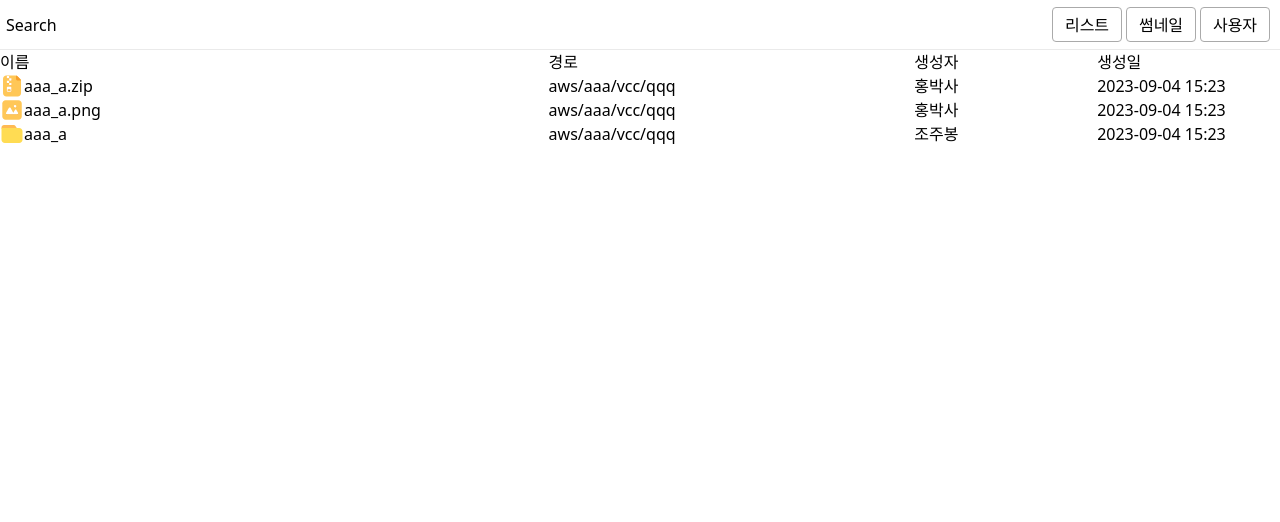
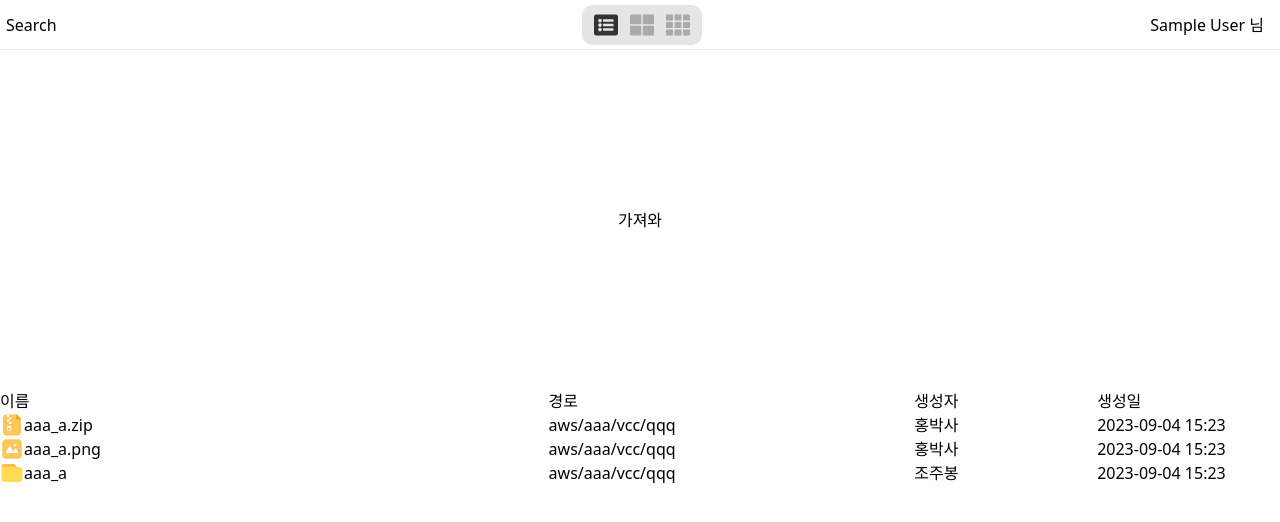
Before and after one commit to Kimgyungjong/datacenter, a React (Vite) app: page /dashboard in a window 1280 px wide. Shown: the top 522 px of the page. Built offline with nearby package versions, Linux system fonts and the light colour scheme; sample sign-in values are in the browser's storage.

Commit message:
feat : 1 차 세이브

```diff
--- a/package.json
+++ b/package.json
@@ -46,6 +46,5 @@
     "typescript": "^5.0.2",
     "vite": "^4.4.5",
     "vite-tsconfig-paths": "^4.2.0"
-  },
-  "proxy": "http://172.168.10.68:8080"
+  }
 }
--- /dev/null
+++ b/src/components/ImageComponent.tsx
@@ -0,0 +1,42 @@
+import React from "react";
+import { styled } from "styled-components";
+import { ComponentProps } from "@src/interfaces";
+
+const ThumbnailComponent: React.FC<ComponentProps> = ({ data }) => {
+  const typeIcon = (type: string) => {
+    switch (type) {
+      case "jpeg":
+      case "jpg":
+      case "png":
+      case "svg":
+        return "src/assets/images/type-img.svg";
+      case "zip":
+        return "src/assets/images/type-package.svg";
+      case "dir":
+        return "src/assets/images/type-folder.svg";
+      default:
+        return "src/assets/images/type-unknown.svg";
+    }
+  };
+  return (
+    <div>
+      {data.map((i) => (
+        <StyledItem key={i.id}>
+          <img src={typeIcon(i.ext)} alt="" />
+          <p>{i.name}</p>
+        </StyledItem>
+      ))}
+    </div>
+  );
+};
+const StyledItem = styled.div`
+  display: inline-flex;
+  flex-direction: column;
+  justify-content: center;
+  align-items: center;
+  & img {
+    pointer-events: none;
+    width: 140px;
+  }
+`;
+export default ThumbnailComponent;
--- a/src/components/Search.tsx
+++ b/src/components/Search.tsx
@@ -1,5 +1,13 @@
-import React from "react";
+import { styled } from "styled-components";
 
-export default function Search() {
-  return <div>Search</div>;
-}
+const Search = () => {
+  return <StyledSearch>Search</StyledSearch>;
+};
+const StyledSearch = styled.section`
+  display: inline-flex;
+  justify-content: space-between;
+  align-items: center;
+  flex: 5;
+`;
+
+export default Search;
--- a/src/components/Toolbar.tsx
+++ b/src/components/Toolbar.tsx
@@ -1,12 +1,13 @@
 import { useContext, useState } from "react";
 import { styled } from "styled-components";
+import { FaListAlt, FaTh, FaThLarge } from "react-icons/fa";
 import { TypeContext, UserContext } from "@src/context/Context";
 interface ToolbarProps {
-  handleLogout: () => void;
+  handleLogout: (id: number) => void;
 }
 export default function Toolbar({ handleLogout }: ToolbarProps) {
-  const { setType } = useContext(TypeContext);
-  const { user, setUser } = useContext(UserContext);
+  const { type, setType } = useContext(TypeContext);
+  const { user } = useContext(UserContext);
   const [showLogoutMenu, setShowLogoutMenu] = useState(false);
   const handleModal = (type: string) => {
     setType(type);
@@ -16,17 +17,23 @@ export default function Toolbar({ handleLogout }: ToolbarProps) {
 
   const toggleLogoutMenu = () => {
     setShowLogoutMenu(!showLogoutMenu);
-    setUser({ id: "1", username: "aaa" });
   };
 
   const buttonArr = [
     {
       name: "리스트",
       type: "list",
+      component: <FaListAlt />,
+    },
+    {
+      name: "이미지",
+      type: "image",
+      component: <FaThLarge />,
     },
     {
       name: "썸네일",
       type: "thumbnail",
+      component: <FaTh />,
     },
     // {
     //   name: "계층",
@@ -35,18 +42,24 @@ export default function Toolbar({ handleLogout }: ToolbarProps) {
   ];
   return (
     <StyledToolbar>
-      {buttonArr.map((item) => (
-        <button key={item.type} onClick={() => handleModal(item.type)}>
-          {item.name}
-        </button>
-      ))}
-      <UserButton onClick={toggleLogoutMenu}>사용자</UserButton>
+      <Wrapper>
+        {buttonArr.map((item) => (
+          <Button
+            key={item.type}
+            className={type === item.type ? "active" : ""}
+            onClick={() => handleModal(item.type)}
+          >
+            {item.component}
+          </Button>
+        ))}
+      </Wrapper>
+      <UserButton onClick={toggleLogoutMenu}>{user.name} 님</UserButton>
       {showLogoutMenu && (
         <>
           <StyledWrapper onClick={toggleLogoutMenu} />
           <LogoutMenu>
-            <div className="user">{user.username}</div>
-            <button onClick={handleLogout}>로그아웃</button>
+            <div className="user">{user.name}</div>
+            <button onClick={() => handleLogout(user.id)}>로그아웃</button>
           </LogoutMenu>
         </>
       )}
@@ -55,25 +68,39 @@ export default function Toolbar({ handleLogout }: ToolbarProps) {
 }
 const StyledToolbar = styled.section`
   display: inline-flex;
-  justify-content: center;
+  justify-content: space-between;
   align-items: center;
-
-  & button {
-    width: 70px;
-    border-radius: 4px;
-    border: 1px solid #aaa;
-    color: black;
-    height: 2.2rem;
-    padding: 4px 6px;
-    margin-right: 4px;
-    vertical-align: middle;
-    text-align: center;
+  flex: 6;
+  & div {
   }
 `;
-
+const Wrapper = styled.div`
+  background-color: rgba(0, 0, 0, 0.1);
+  border-radius: 10px;
+  padding: 4px 8px;
+  display: flex;
+  align-items: center;
+`;
+const Button = styled.button`
+  width: 24px;
+  height: 24px;
+  font-size: 24px;
+  color: #aaa;
+  margin: 4px;
+  margin-right: 8px;
+  &:last-child {
+    margin-right: 4px;
+  }
+  &.active {
+    color: #333;
+  }
+  &:hover {
+    color: #333;
+  }
+`;
 const UserButton = styled.button`
   border-radius: 4px;
-  border: 1px solid #aaa;
+  border: none;
   color: black;
   height: 2.2rem;
   padding: 4px 6px;
@@ -125,6 +152,8 @@ const StyledWrapper = styled.div`
   position: absolute;
   width: 100vw;
   height: 100vh;
+  background: rgba(100, 100, 100, 0.2);
+  top: 0;
   top: 0;
   left: 0;
 `;
--- a/src/context/Context.tsx
+++ b/src/context/Context.tsx
@@ -13,7 +13,13 @@ const defaultValue: ContextType = {
   setFiles: () => {},
   type: "list",
   setType: () => {},
-  user: { id: "", username: "" },
+  user: {
+    id: 1,
+    name: "user",
+    language: "ko_KR",
+    role: "ADMIN",
+    status: "ACTIVATE",
+  },
   setUser: () => {},
 };
 interface File {
@@ -21,8 +27,11 @@ interface File {
   file: File;
 }
 interface User {
-  id: string;
-  username: string;
+  id: number;
+  name: string;
+  language: string;
+  role: string;
+  status: string;
 }
 interface FilesContextType {
   files: File[];
@@ -71,7 +80,7 @@ export const TypeProvider: React.FC<{ children: ReactNode }> = ({
 export const UserProvider: React.FC<{ children: ReactNode }> = ({
   children,
 }) => {
-  const [user, setUser] = useState<User>({ id: "", username: "" });
+  const [user, setUser] = useState<User>(defaultValue.user);
 
   return (
     <UserContext.Provider value={{ user, setUser }}>
--- a/src/pages/Dashboard.tsx
+++ b/src/pages/Dashboard.tsx
@@ -17,19 +17,22 @@ const ListComponent = lazy(() => import("@src/components/ListComponent"));
 const ThumbnailComponent = lazy(
   () => import("@src/components/ThumbnailComponent")
 );
+const ImageComponent = lazy(() => import("@src/components/ImageComponent"));
 const TreeComponent = lazy(() => import("@src/components/TreeComponent"));
 
 function Dashboard({ setAuthenticated }: DashboardProps) {
   const navigate = useNavigate();
   const { type } = useContext(TypeContext);
-  const { user, setUser } = useContext(UserContext);
+  const { setUser } = useContext(UserContext);
   const [data, setData] = useState<DataProps[]>([]);
   const [isDragActive, setIsDragActive] = useState(false);
   const [percent, setPercent] = useState(0);
 
   useEffect(() => {
     const localUser = localStorage.getItem("userInfo");
-    setUser(JSON.parse(localUser));
+    if (typeof localUser === "string") {
+      setUser(JSON.parse(localUser));
+    }
     setData([
       {
         id: 1,
@@ -70,8 +73,8 @@ function Dashboard({ setAuthenticated }: DashboardProps) {
     //   setData(result);
     // });
   }, []);
-  const handleLogout = () => {
-    logout();
+  const handleLogout = (id: number) => {
+    logout(id);
     setAuthenticated(false);
     navigate("/login"); // 로그아웃 시 /login 페이지로 리디렉션
   };
@@ -82,6 +85,9 @@ function Dashboard({ setAuthenticated }: DashboardProps) {
   switch (type) {
     case "list":
       DynamicComponent = ListComponent;
+      break;
+    case "image":
+      DynamicComponent = ImageComponent;
       break;
     case "thumbnail":
       DynamicComponent = ThumbnailComponent;
@@ -94,24 +100,28 @@ function Dashboard({ setAuthenticated }: DashboardProps) {
   }
   // DropZone에서 전달된 파일 데이터를 처리하는 함수
   const handleFilesUploaded = async (file: File, id: number) => {
-    console.log("File uploaded:", file);
     const formData = new FormData();
+    // 추후 스토리지 타입 생성시에 사용
+    formData.append("storageType", "typetest");
+    //파일만
     formData.append("file", file);
-    console.log(percent);
+    // 파일에서 경로를 읽어서 부여
+    formData.append("filePath", "pathtest");
+    console.log(file);
     setIsDragActive(false);
     try {
-      const res = await axios.post(`/file/${id}/upload`, formData, {
-        headers: { "Content-Type": "multipart/form-data" },
-        // eslint-disable-next-line @typescript-eslint/no-explicit-any
-        onUploadProgress: (e: any) => {
-          if (e.lengthComputable) {
-            setPercent(Math.round((100 * e.loaded) / e.total));
-          }
-        },
-      });
-      setTimeout(() => {
-        console.log("test");
-      }, 3000);
+      formData.append("file", file);
+      // 폼 객체 key 와 value 값을 순회.
+      // 폼 객체 values 값을 순회.
+      // const res = await axios.post(`/file/${id}/upload`, formData, {
+      //   headers: { "Content-Type": "multipart/form-data" },
+      //   // eslint-disable-next-line @typescript-eslint/no-explicit-any
+      //   onUploadProgress: (e: any) => {
+      //     if (e.lengthComputable) {
+      //       setPercent(Math.round((100 * e.loaded) / e.total));
+      //     }
+      //   },
+      // });
     } catch (error) {
       console.error("fail");
     }
@@ -125,7 +135,28 @@ function Dashboard({ setAuthenticated }: DashboardProps) {
   const handleDragLeave = () => {
     setIsDragActive(false); // 드래그를 끝냈으므로 isDragActive를 false로 설정
   };
-
+  const handleList = async () => {
+    const id = 0;
+    const token = localStorage.getItem("token");
+    const test = await axios
+      .get(`http://172.168.10.68:8080/api/directory/${id}/list`, {
+        headers: {
+          "Access-Control-Allow-Origin": "*",
+          "Access-Control-Expose-Headers": "Authorization",
+          withCredentials: true,
+          Authorization: token,
+        },
+      })
+      .then((res) => {
+        setData(res.data);
+        console.log(res.data);
+      })
+      .catch(() => {
+        console.log("fail");
+        console.log(token);
+      });
+    return test;
+  };
   return (
     <>
       <Header>
@@ -136,6 +167,7 @@ function Dashboard({ setAuthenticated }: DashboardProps) {
         onDragOver={handleDragOver}
         onDragLeave={handleDragLeave}
       >
+        <button onClick={handleList}>가져와</button>
         {isDragActive && <DropZone onFilesUploaded={handleFilesUploaded} />}
         <Suspense fallback={<div>Loading...</div>}>
           <DynamicComponent data={data} />
--- a/src/pages/Login.tsx
+++ b/src/pages/Login.tsx
@@ -1,4 +1,4 @@
-import React, { useState } from "react";
+import React, { useState, KeyboardEvent } from "react";
 import { Helmet, HelmetProvider } from "react-helmet-async";
 import { useNavigate } from "react-router-dom";
 import { login } from "../util/authUtils";
@@ -33,6 +33,17 @@ function Login({ setAuthenticated }: LoginProps) {
       navigate("/dashboard");
     } catch (error) {
       console.error("Login failed:", error);
+    }
+  };
+  const handleKeyDown = async (e: KeyboardEvent) => {
+    if (e.key === "Enter") {
+      try {
+        await login(email, password, true);
+        setAuthenticated(true);
+        navigate("/dashboard");
+      } catch (error) {
+        console.error("Login failed:", error);
+      }
     }
   };
   return (
@@ -70,6 +81,7 @@ function Login({ setAuthenticated }: LoginProps) {
                   placeholder="비밀번호"
                   id="pw"
                   onChange={onChangePw}
+                  onKeyDown={handleKeyDown}
                 />
                 <div
                   className="absolute right-0 text-black"
--- a/src/setupProxy.js
+++ b/src/setupProxy.js
@@ -1,12 +1,11 @@
 import { createProxyMiddleware } from "http-proxy-middleware";
 
-const testUrl = "http://172.168.10.68:8080";
 export default function (app) {
   app.use(
-    "/api", // 불러오려는 server 의 api path
+    "/api",
     createProxyMiddleware({
-      target: testUrl, // server 주소를 넣어주면 된다.
-      changeOrigin: true,
+      target: "http://http://172.168.10.68:8080",
+      changeOrigin: true
     })
   );
 }
```
Also changed, not shown: src/hooks/useDropzone.tsx (+10 -8 lines), src/util/authUtils.ts (+33 -13 lines).
